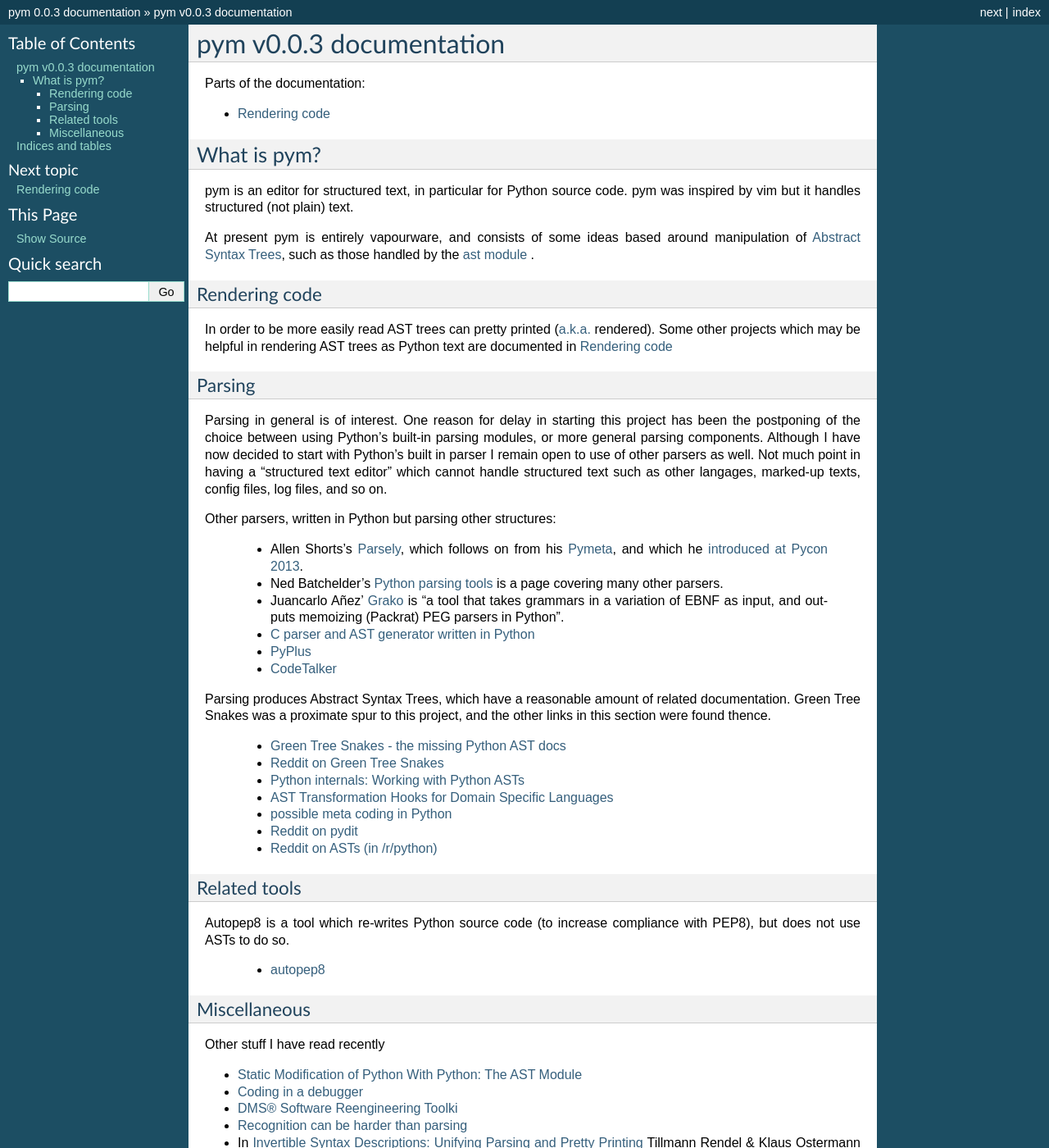
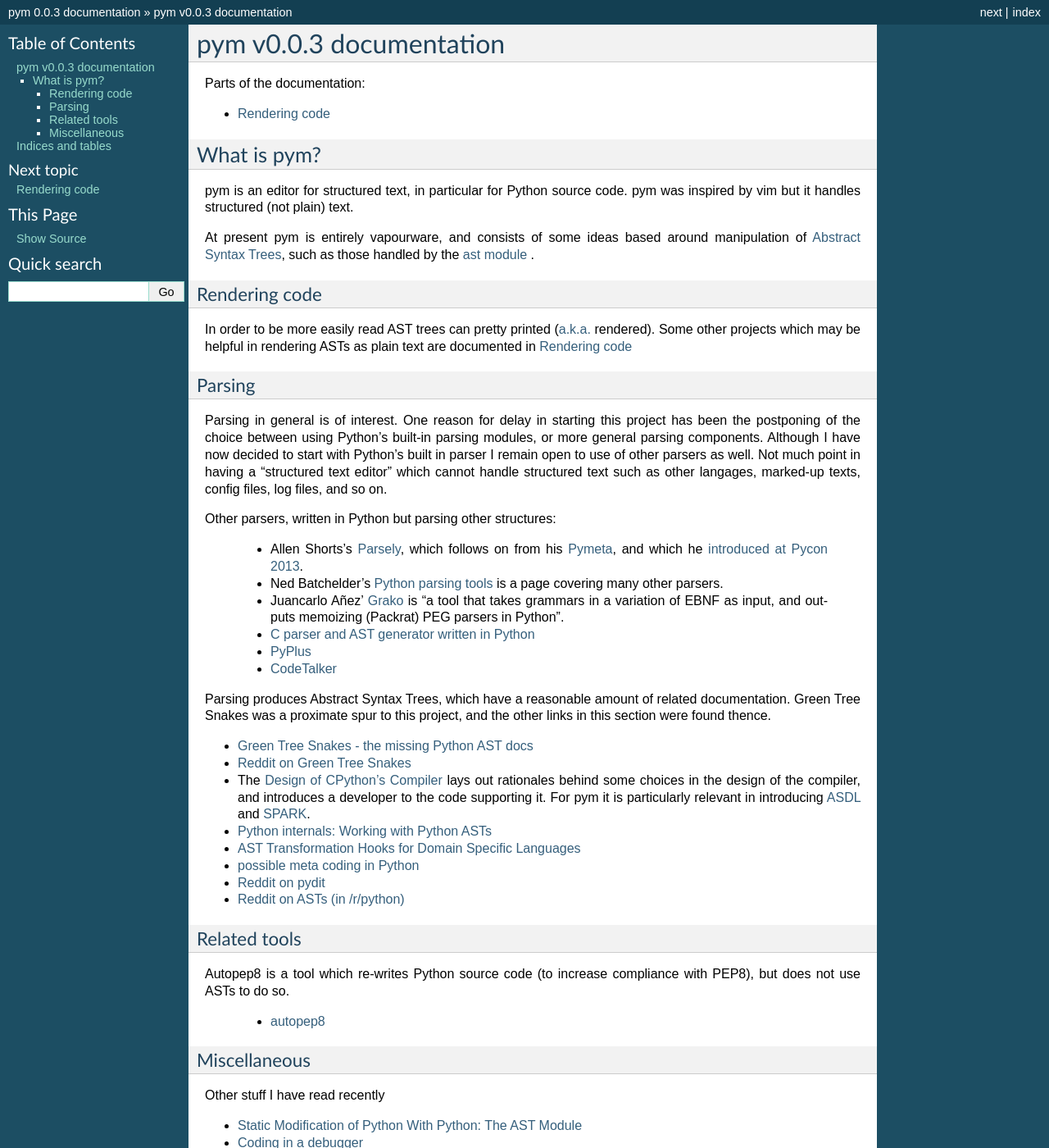
Before and after one commit to jalanb/pym, a Sphinx documentation site: the page built from docs/index.rst, in a window 1280 px wide and 1400 px high. Shown: the whole window at 82% size. Built offline with Sphinx 7.4.7, drawn with Linux system fonts in a browser that asks for light colours; formulas are drawn with MathJax 3; some of the changed text lies outside the part shown.

Commit message:
I read "The Design of CPython's Compiler"

```diff
--- a/docs/index.rst
+++ b/docs/index.rst
@@ -25,7 +25,7 @@
 Rendering code
 ^^^^^^^^^^^^^^
 
-In order to be more easily read AST trees can pretty printed (`a.k.a. <http://en.wiktionary.org/wiki/AKA#English>`_ rendered). Some other projects which may be helpful in rendering AST trees as Python text are documented in :ref:`renderers`
+In order to be more easily read AST trees can pretty printed (`a.k.a. <http://en.wiktionary.org/wiki/AKA#English>`_ rendered). Some other projects which may be helpful in rendering ASTs as plain text are documented in :ref:`renderers`
 
 Parsing
 ^^^^^^^
@@ -45,13 +45,14 @@
 Parsing produces Abstract Syntax Trees, which have a reasonable amount of related documentation. Green Tree Snakes was a proximate spur to this project, and the other links in this section were found thence.
 
 
- * `Green Tree Snakes - the missing Python AST docs <http://greentreesnakes.readthedocs.org/en/latest/>`_
- * `Reddit on Green Tree Snakes <http://www.reddit.com/r/Python/comments/13kbyg/green_tree_snakes_a_new_guide_to_using_abstract/>`_
- * `Python internals: Working with Python ASTs <http://eli.thegreenplace.net/2009/11/28/python-internals-working-with-python-asts/>`_
- * `AST Transformation Hooks for Domain Specific Languages <http://mail.python.org/pipermail/python-ideas/2011-April/009765.html>`_
- * `possible meta coding in Python <https://github.com/albertz/CPython/blob/astcompile_patch/test_co_ast.py>`_
- * `Reddit on pydit <http://www.reddit.com/r/Python/comments/bfnn8/pydit_im_trying_to_find_the_most_elegant_way_to/>`_
- * `Reddit on ASTs (in /r/python) <http://www.reddit.com/r/Python/search?q=ast&restrict_sr=on>`_
+* `Green Tree Snakes - the missing Python AST docs <http://greentreesnakes.readthedocs.org/en/latest/>`_
+* `Reddit on Green Tree Snakes <http://www.reddit.com/r/Python/comments/13kbyg/green_tree_snakes_a_new_guide_to_using_abstract/>`_
+* The `Design of CPython's Compiler <http://docs.python.org/devguide/compiler.html>`_ lays out rationales behind some choices in the design of the compiler, and introduces a developer to the code supporting it. For pym it is particularly relevant in introducing `ASDL <http://www.cs.princeton.edu/research/techreps/TR-554-97>`_ and `SPARK <http://pages.cpsc.ucalgary.ca/~aycock/spark/>`_.
+* `Python internals: Working with Python ASTs <http://eli.thegreenplace.net/2009/11/28/python-internals-working-with-python-asts/>`_
+* `AST Transformation Hooks for Domain Specific Languages <http://mail.python.org/pipermail/python-ideas/2011-April/009765.html>`_
+* `possible meta coding in Python <https://github.com/albertz/CPython/blob/astcompile_patch/test_co_ast.py>`_
+* `Reddit on pydit <http://www.reddit.com/r/Python/comments/bfnn8/pydit_im_trying_to_find_the_most_elegant_way_to/>`_
+* `Reddit on ASTs (in /r/python) <http://www.reddit.com/r/Python/search?q=ast&restrict_sr=on>`_
 
 Related tools
 ^^^^^^^^^^^^^
@@ -74,6 +75,8 @@
 Other stuff I need to read
 
 * `/r/parsing <http://www.reddit.com/r/parsing/>`_
+* Python's ASTs are specified in the `Zephyr Abstract Syntax Description Language <http://www.cs.princeton.edu/research/techreps/TR-554-97>`_.
+* Python uses `SPARK <http://pages.cpsc.ucalgary.ca/~aycock/spark/>`_, which is a Scanning, Parsing, and Rewriting Kit.
 
 Indices and tables
 ==================
```
